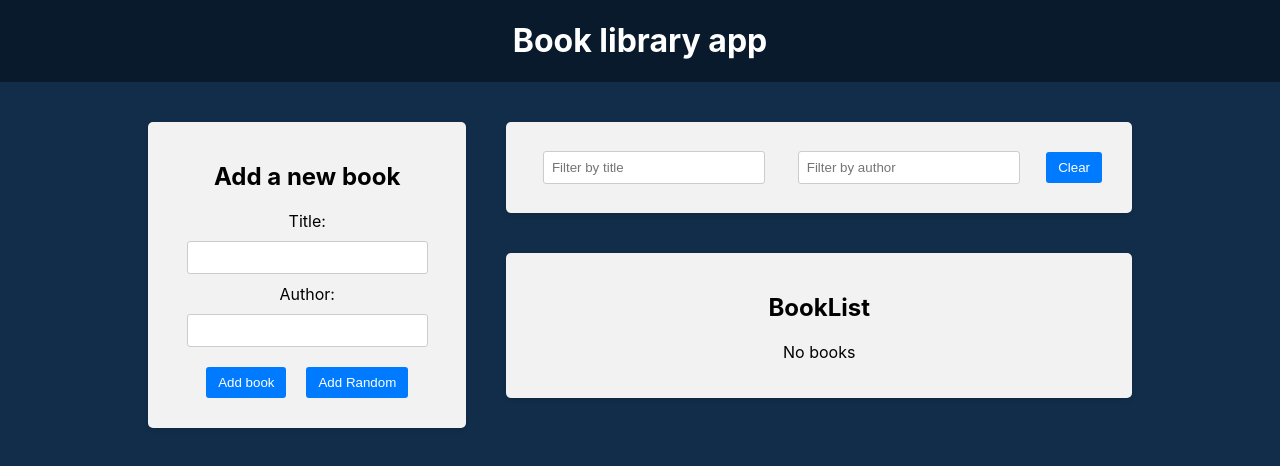
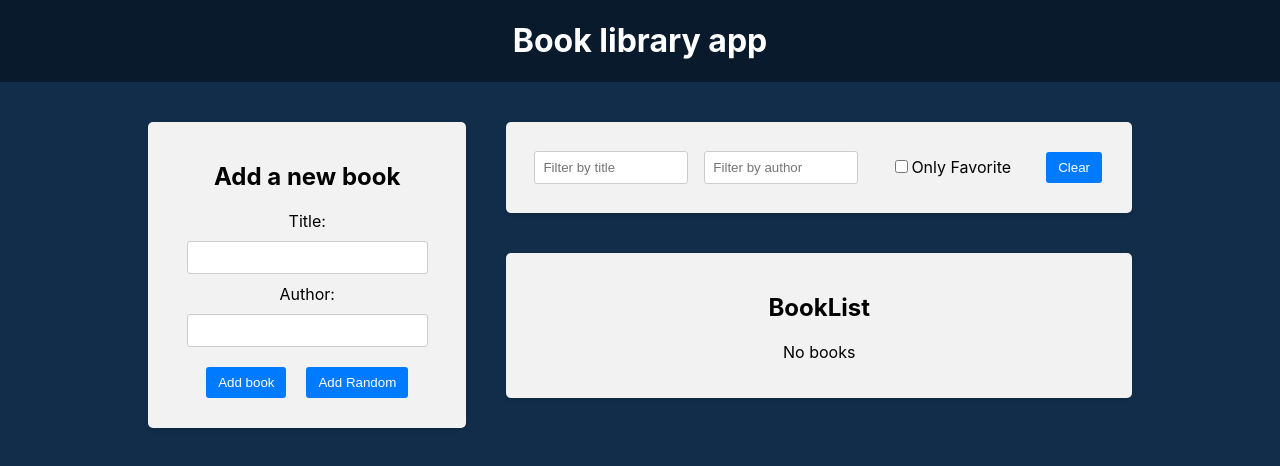
Before and after one commit to XMEJLb/30-react-redux, a React (Create React App) app in the folder frontend/: page / in a window 1280 px wide. Shown: the top 466 px of the page. Built offline with nearby package versions, Linux system fonts and the light colour scheme.

Commit message:
add only favorite

```diff
--- a/frontend/src/components/BookList/BookList.js
+++ b/frontend/src/components/BookList/BookList.js
@@ -4,16 +4,26 @@
 import {
   selectTitleFiter,
   selectAuthorFilter,
+  selectOnlyFavoriteFilter,
 } from "../../redux/slices/filterSlice";
 import "./BookList.css";
 
 const BookList = () => {
   const books = useSelector((state) => state.books);
   const filterTitle = useSelector(selectTitleFiter);
-  const authorTitle = useSelector(selectAuthorFilter);
-  const filtertedBooks = books
-    .filter((e) => e.title.toLowerCase().includes(filterTitle.toLowerCase()))
-    .filter((e) => e.author.toLowerCase().includes(authorTitle.toLowerCase()));
+  const authorFilter = useSelector(selectAuthorFilter);
+  const onlyFavoriteFilter = useSelector(selectOnlyFavoriteFilter);
+  let filtertedBooks = books.filter((book) => {
+    const matchesTitle = book.title
+      .toLowerCase()
+      .includes(filterTitle.toLowerCase());
+    const matchesAuthor = book.author
+      .toLowerCase()
+      .includes(authorFilter.toLowerCase());
+    const matchesFavorite = onlyFavoriteFilter ? book.favorite === true : true;
+    return matchesTitle && matchesAuthor && matchesFavorite;
+  });
+
   const dispatch = useDispatch();
   const handleDeleteBook = (id) => {
     dispatch(deleteBook(id));
--- a/frontend/src/components/Filter/Filter.js
+++ b/frontend/src/components/Filter/Filter.js
@@ -3,6 +3,8 @@
   selectTitleFiter,
   setAuthorFilter,
   selectAuthorFilter,
+  setOnlyFavoriteFilter,
+  selectOnlyFavoriteFilter,
 } from "../../redux/slices/filterSlice";
 import { useDispatch, useSelector } from "react-redux";
 
@@ -17,12 +19,17 @@
   const clearTitleFilterChange = () => {
     dispatch(setTitleFilter(""));
     dispatch(setAuthorFilter(""));
+    dispatch(setOnlyFavoriteFilter(false));
   };
   const authorFilter = useSelector(selectAuthorFilter);
   const handleAuthorFilterChange = (e) => {
     dispatch(setAuthorFilter(e.target.value));
   };
 
+  const onlyFavoriteFilter = useSelector(selectOnlyFavoriteFilter);
+  const handleOnlyFavoriteFilterChange = () => {
+    dispatch(setOnlyFavoriteFilter());
+  };
   return (
     <div className="app-block filter">
       <div className="filter-row">
@@ -42,6 +49,16 @@
             onChange={handleAuthorFilterChange}
           />
         </div>
+        <div className="filter-group">
+          <label>
+            <input
+              type="checkbox"
+              checked={onlyFavoriteFilter}
+              onChange={handleOnlyFavoriteFilterChange}
+            />
+            Only Favorite
+          </label>
+        </div>
         <button onClick={() => clearTitleFilterChange()}>Clear</button>
       </div>
     </div>
--- a/frontend/src/redux/slices/filterSlice.js
+++ b/frontend/src/redux/slices/filterSlice.js
@@ -3,6 +3,7 @@
 const initialState = {
   title: "",
   author: "",
+  onlyFavorite: false,
 };
 
 const filterSlice = createSlice({
@@ -15,9 +16,14 @@
     setAuthorFilter: (state, action) => {
       state.author = action.payload;
     },
+    setOnlyFavoriteFilter: (state) => {
+      state.onlyFavorite = !state.onlyFavorite;
+    },
   },
 });
-export const { setTitleFilter, setAuthorFilter } = filterSlice.actions;
+export const { setTitleFilter, setAuthorFilter, setOnlyFavoriteFilter } =
+  filterSlice.actions;
 export const selectTitleFiter = (state) => state.filter.title;
 export const selectAuthorFilter = (state) => state.filter.author;
+export const selectOnlyFavoriteFilter = (state) => state.filter.onlyFavorite;
 export default filterSlice.reducer;
```
